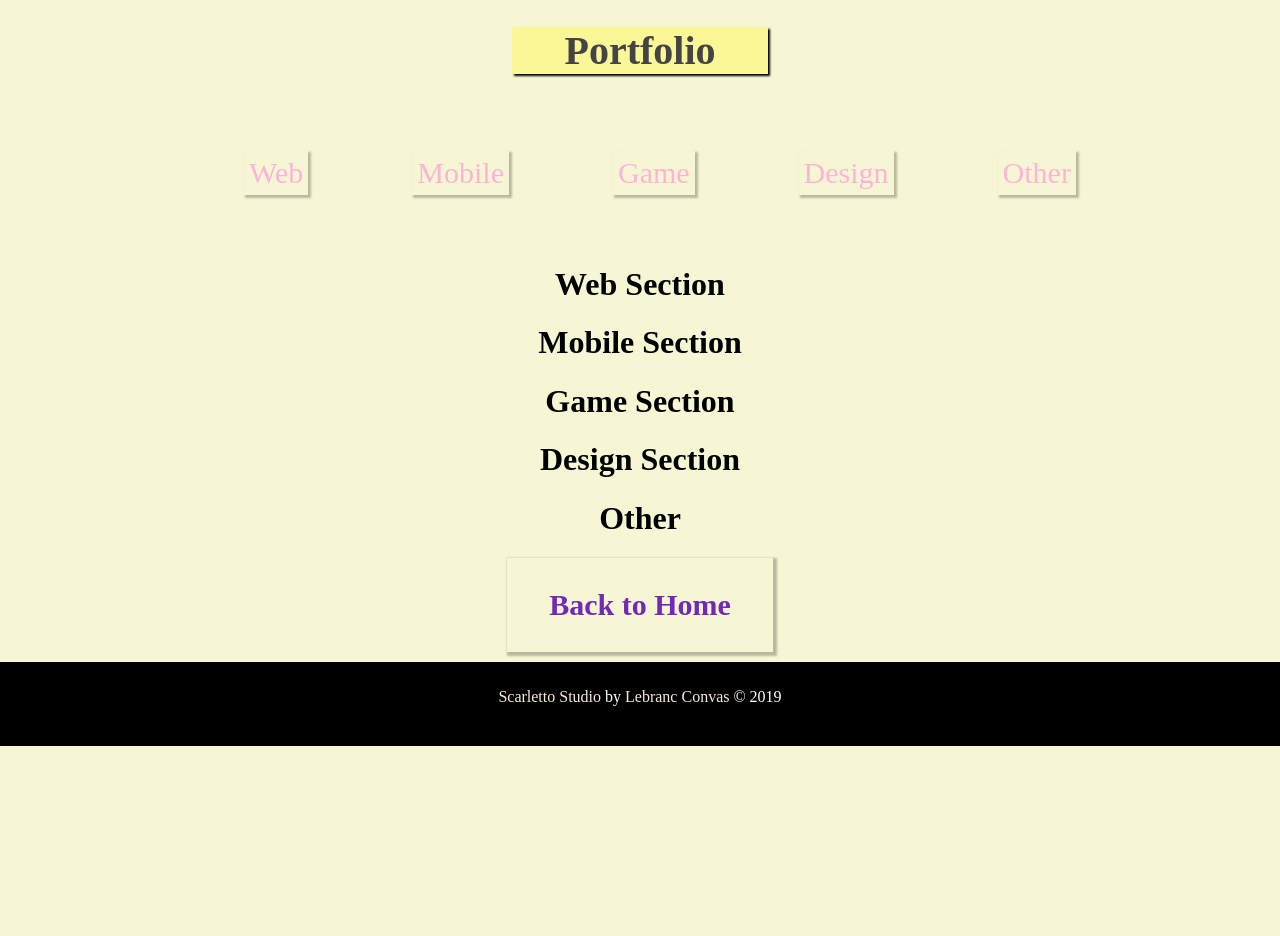
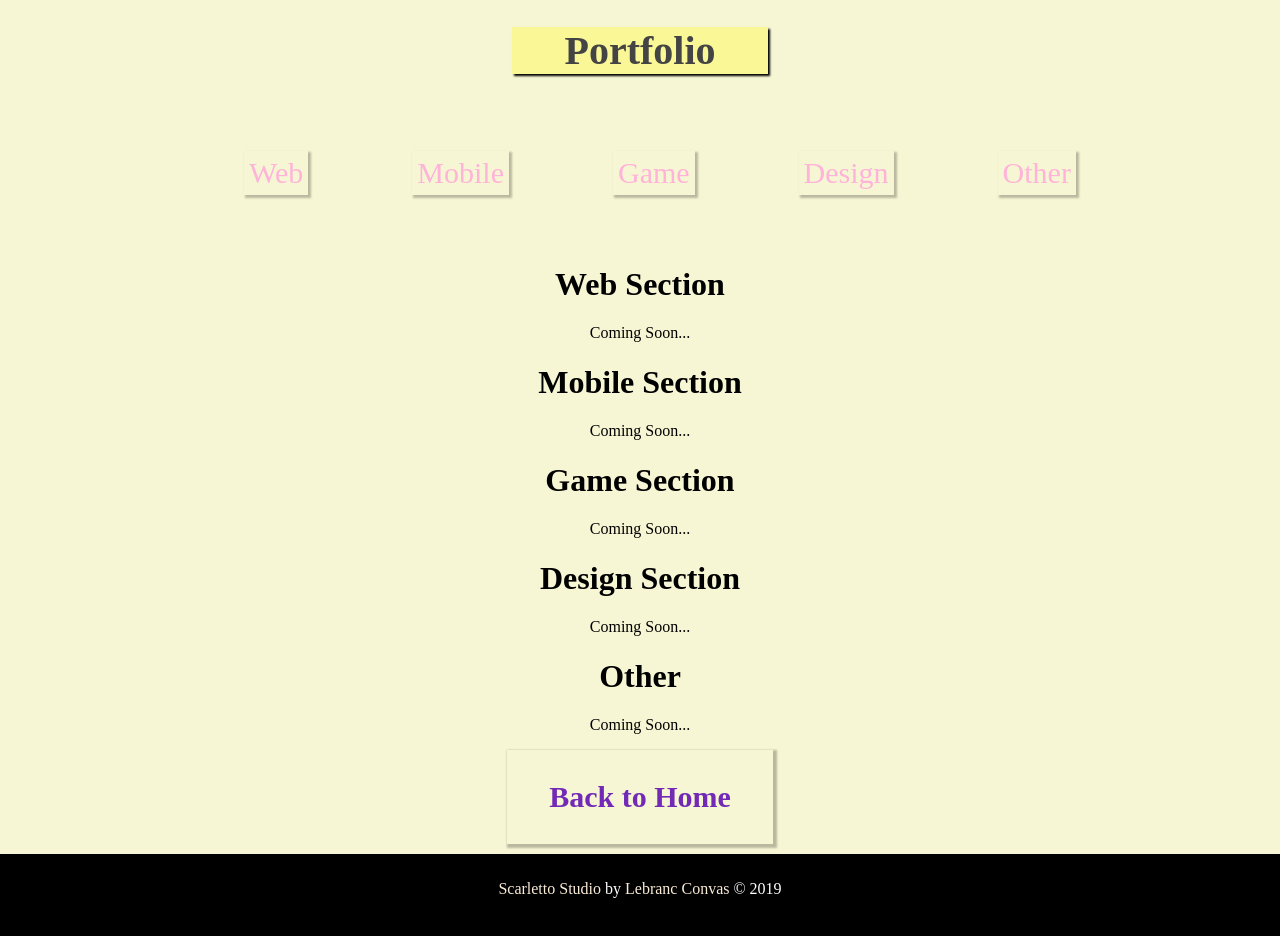
Before and after one commit to Scarletto-Studio/Scarletto-Portfolio, a website: page portfolio.html in a window 1280 px wide. Before the commit the page ends 800 px from the top, so only its background shows below. Drawn offline with nearby package versions, Linux system fonts and the light colour scheme.

Commit message:
Add "Comming Soon...".

```diff
--- a/portfolio.html
+++ b/portfolio.html
@@ -24,18 +24,23 @@
     <div class="content" style="text-align: center; font-family: 'Bauhaus 93';">
         <div id="web">
             <h1>Web Section</h1>
+            <p>Coming Soon...</p>
         </div>
         <div id="mobile">
             <h1>Mobile Section</h1>
+            <p>Coming Soon...</p>
         </div>
         <div id="game">
             <h1>Game Section</h1>
+            <p>Coming Soon...</p>
         </div>
         <div id="design">
             <h1>Design Section</h1>
+            <p>Coming Soon...</p>
         </div>
         <div id="other">
             <h1>Other</h1>
+            <p>Coming Soon...</p>
         </div>
     </div>
 
```
